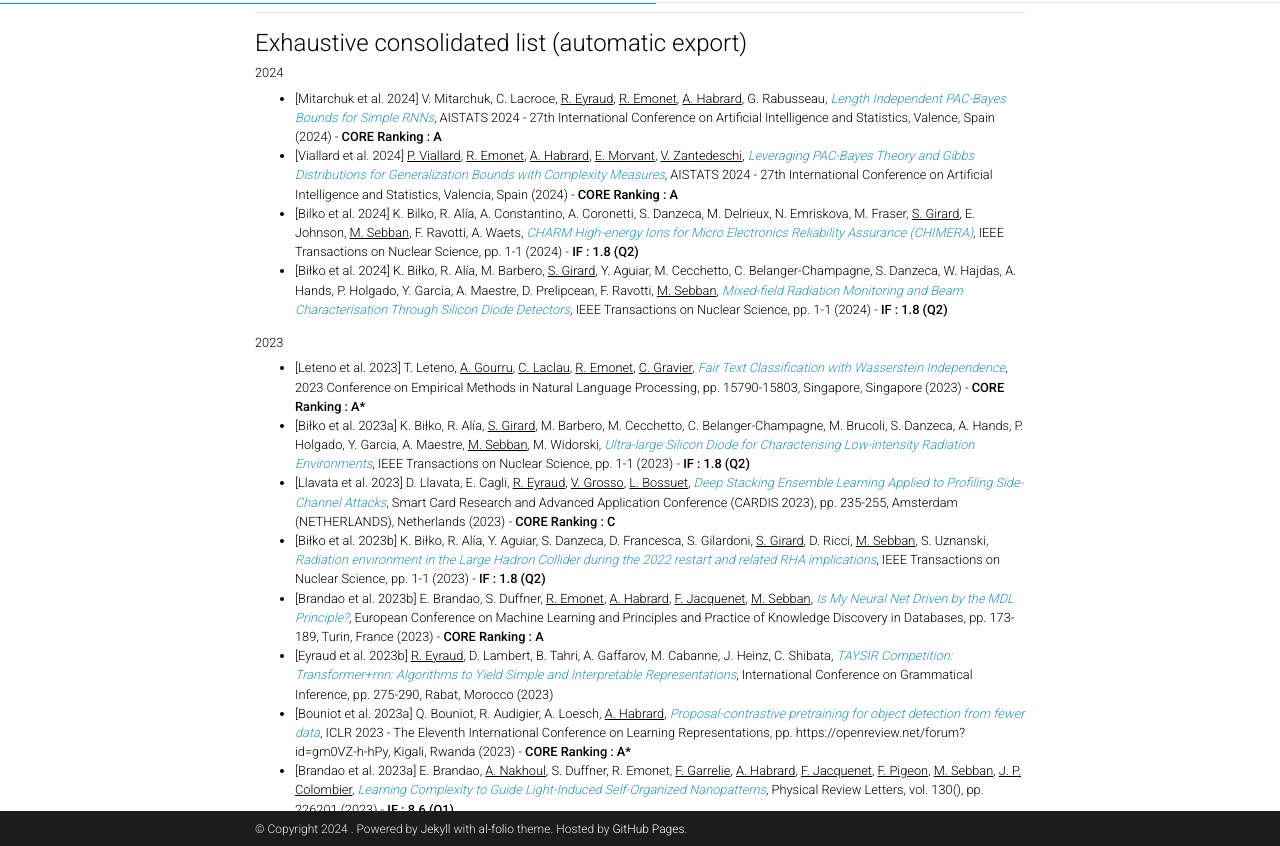
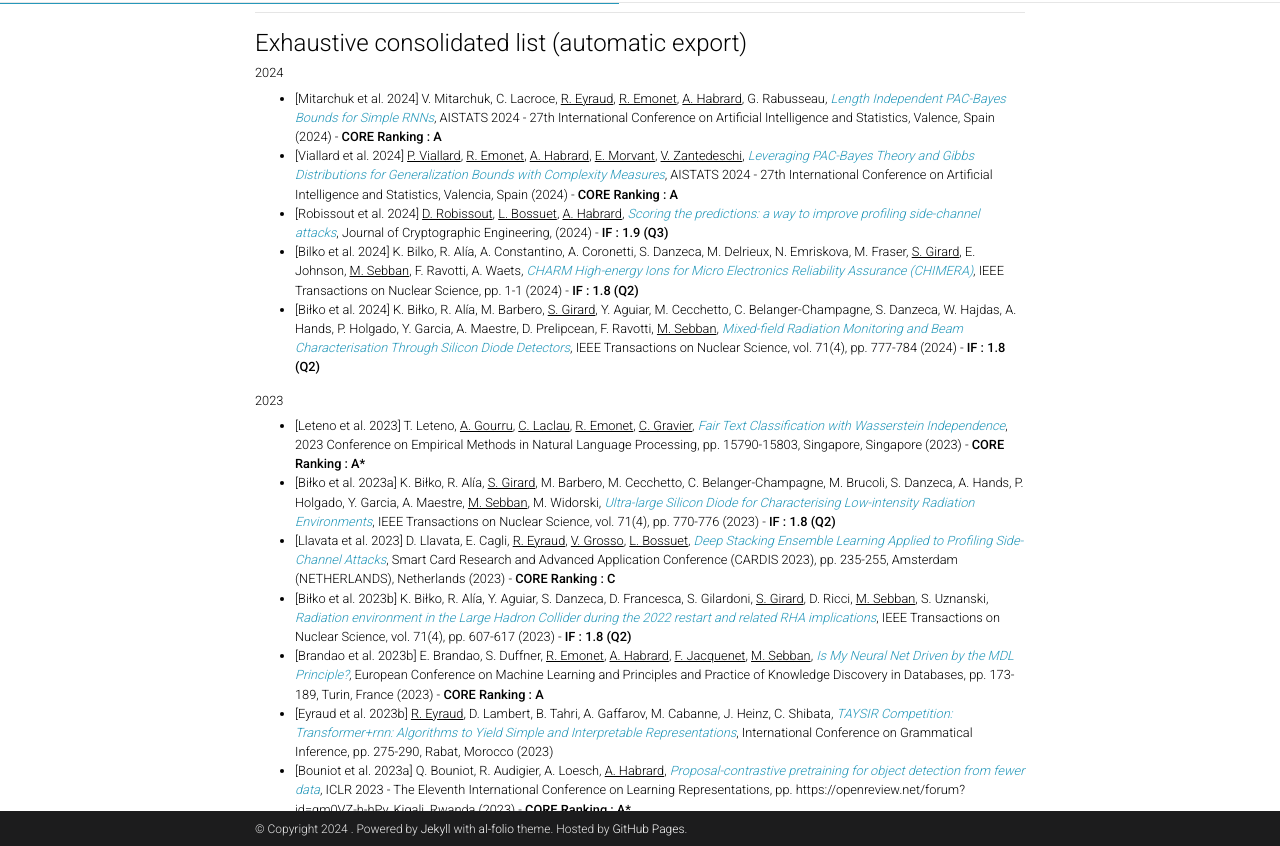
Before and after one commit to labhc-malice/labhc-malice.github.io, a Jekyll site: the page built from _pages/publications.md, in a window 1280 px wide and 900 px high, scrolled down 504 px, cut to the strip 54-900 px from the top of the window. Built offline with Jekyll 4.4.1, drawn with Linux system fonts in a browser that asks for light colours; comment, search, counter and statistics services are not loaded; a style sheet for code colours, icons or effects is not loaded.

Commit message:
Update from labmetry

```diff
--- a/_includes/labmetry_raw.html
+++ b/_includes/labmetry_raw.html
@@ -21,6 +21,15 @@
             CORE Ranking : A
     </strong>
 </li>
+                            <li>[Robissout et al. 2024]                         <u>D. Robissout</u>,
+                                    <u>L. Bossuet</u>,
+                                    <u>A. Habrard</u>,
+
+<em><a href="https://hal.science/hal-04538242" target="_blank">Scoring the predictions: a way to improve profiling side-channel attacks</a></em>, Journal of Cryptographic Engineering, (2024)
+     - <strong>
+            IF : 1.9 (Q3)
+    </strong>
+</li>
                             <li>[Bilko et al. 2024]             K. Bilko,                 R. Alía,                 A. Constantino,                 A. Coronetti,                 S. Danzeca,                 M. Delrieux,                 N. Emriskova,                 M. Fraser,                             <u>S. Girard</u>,
                         E. Johnson,                             <u>M. Sebban</u>,
                         F. Ravotti,                 A. Waets,
@@ -32,7 +41,7 @@
                             <li>[Biłko et al. 2024]             K. Biłko,                 R. Alía,                 M. Barbero,                             <u>S. Girard</u>,
                         Y. Aguiar,                 M. Cecchetto,                 C. Belanger-Champagne,                 S. Danzeca,                 W. Hajdas,                 A. Hands,                 P. Holgado,                 Y. Garcia,                 A. Maestre,                 D. Prelipcean,                 F. Ravotti,                             <u>M. Sebban</u>,
 
-<em><a href="https://hal.science/hal-04378518" target="_blank">Mixed-field Radiation Monitoring and Beam Characterisation Through Silicon Diode Detectors</a></em>, IEEE Transactions on Nuclear Science, pp. 1-1 (2024)
+<em><a href="https://hal.science/hal-04378518" target="_blank">Mixed-field Radiation Monitoring and Beam Characterisation Through Silicon Diode Detectors</a></em>, IEEE Transactions on Nuclear Science, vol. 71(4), pp. 777-784 (2024)
      - <strong>
             IF : 1.8 (Q2)
     </strong>
@@ -53,7 +62,7 @@
                             <li>[Biłko et al. 2023a]             K. Biłko,                 R. Alía,                             <u>S. Girard</u>,
                         M. Barbero,                 M. Cecchetto,                 C. Belanger-Champagne,                 M. Brucoli,                 S. Danzeca,                 A. Hands,                 P. Holgado,                 Y. Garcia,                 A. Maestre,                             <u>M. Sebban</u>,
                         M. Widorski,
-<em><a href="https://hal.science/hal-04378515" target="_blank">Ultra-large Silicon Diode for Characterising Low-intensity Radiation Environments</a></em>, IEEE Transactions on Nuclear Science, pp. 1-1 (2023)
+<em><a href="https://hal.science/hal-04378515" target="_blank">Ultra-large Silicon Diode for Characterising Low-intensity Radiation Environments</a></em>, IEEE Transactions on Nuclear Science, vol. 71(4), pp. 770-776 (2023)
      - <strong>
             IF : 1.8 (Q2)
     </strong>
@@ -70,7 +79,7 @@
                             <li>[Biłko et al. 2023b]             K. Biłko,                 R. Alía,                 Y. Aguiar,                 S. Danzeca,                 D. Francesca,                 S. Gilardoni,                             <u>S. Girard</u>,
                         D. Ricci,                             <u>M. Sebban</u>,
                         S. Uznanski,
-<em><a href="https://hal.science/hal-04264101" target="_blank">Radiation environment in the Large Hadron Collider during the 2022 restart and related RHA implications</a></em>, IEEE Transactions on Nuclear Science, pp. 1-1 (2023)
+<em><a href="https://hal.science/hal-04264101" target="_blank">Radiation environment in the Large Hadron Collider during the 2022 restart and related RHA implications</a></em>, IEEE Transactions on Nuclear Science, vol. 71(4), pp. 607-617 (2023)
      - <strong>
             IF : 1.8 (Q2)
     </strong>
```
